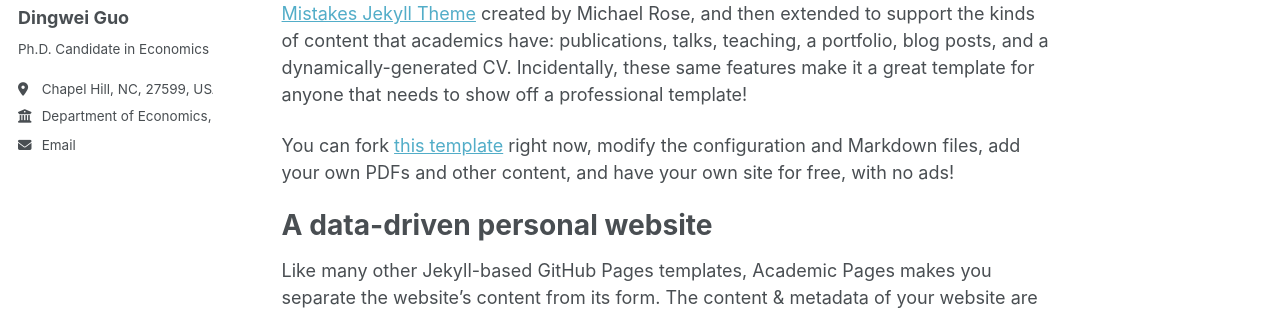
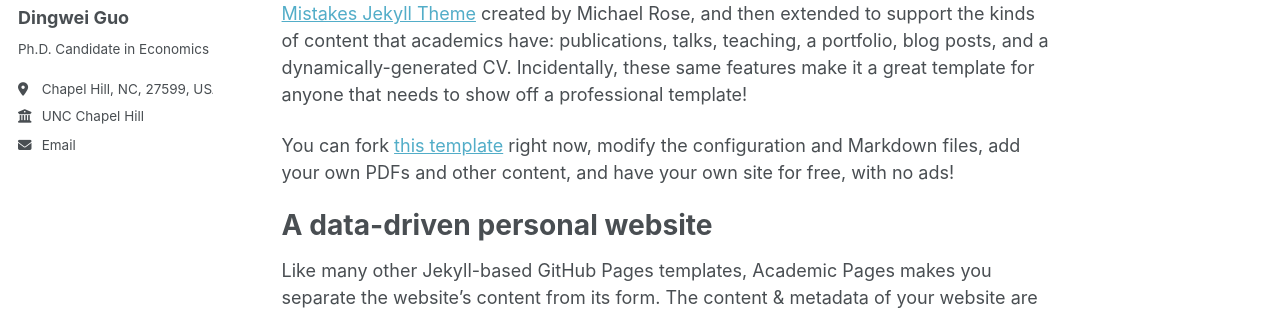
Before and after one commit to dw-guo/dw-guo.github.io, a Jekyll site: the page built from _pages/about.md, in a window 1280 px wide. Shown: the part 279-589 px from the top of the page. Built offline with Jekyll 4.4.1, drawn with Linux system fonts in a browser that asks for light colours; a style sheet for code colours, icons or effects is not loaded.

Commit message:
Simplify employer information in config file

```diff
--- a/_config.yml
+++ b/_config.yml
@@ -28,7 +28,7 @@ author:
   pronouns         : # example: "she/her"
   bio              : "Ph.D. Candidate in Economics"
   location         : "Chapel Hill, NC, 27599, USA"
-  employer         : "Department of Economics, UNC Chapel Hill"
+  employer         : "UNC Chapel Hill"
   uri              : # URL
   email            : "dingwei.econ@outlook.com"
 
```
